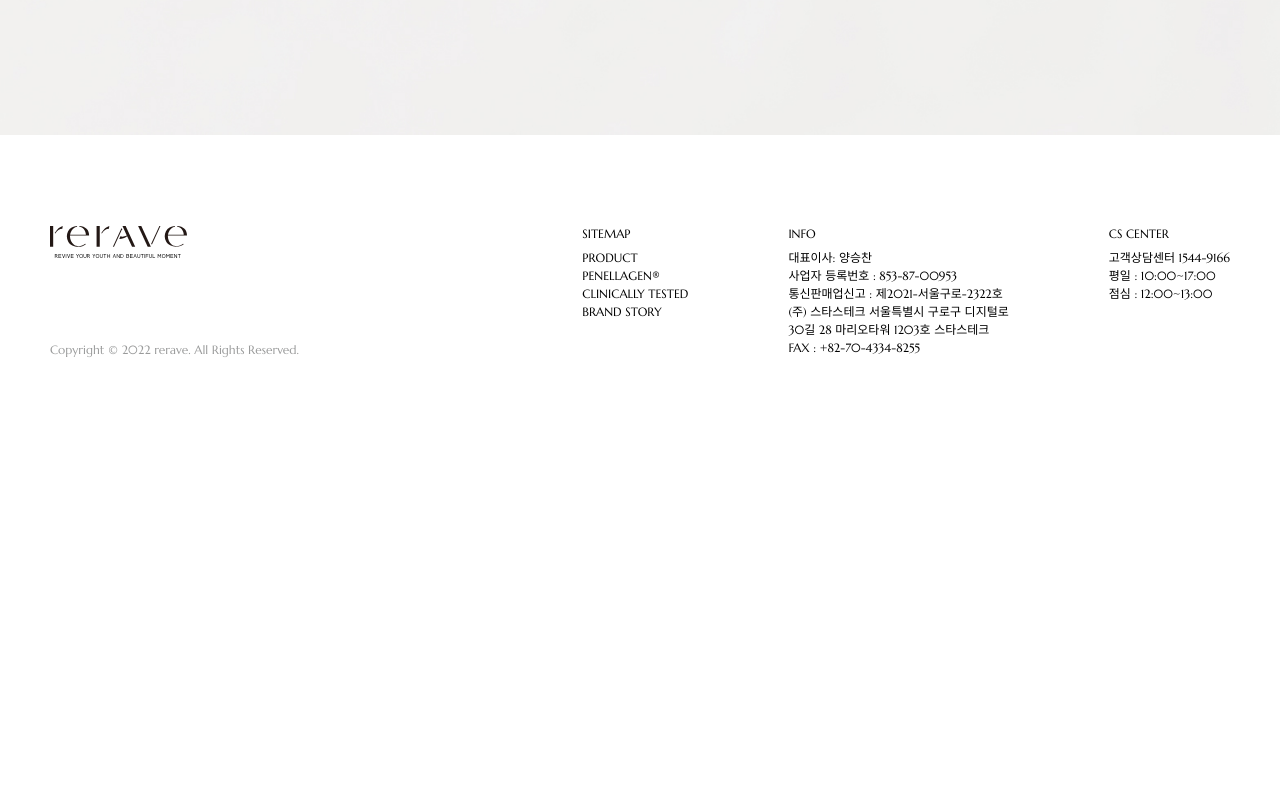
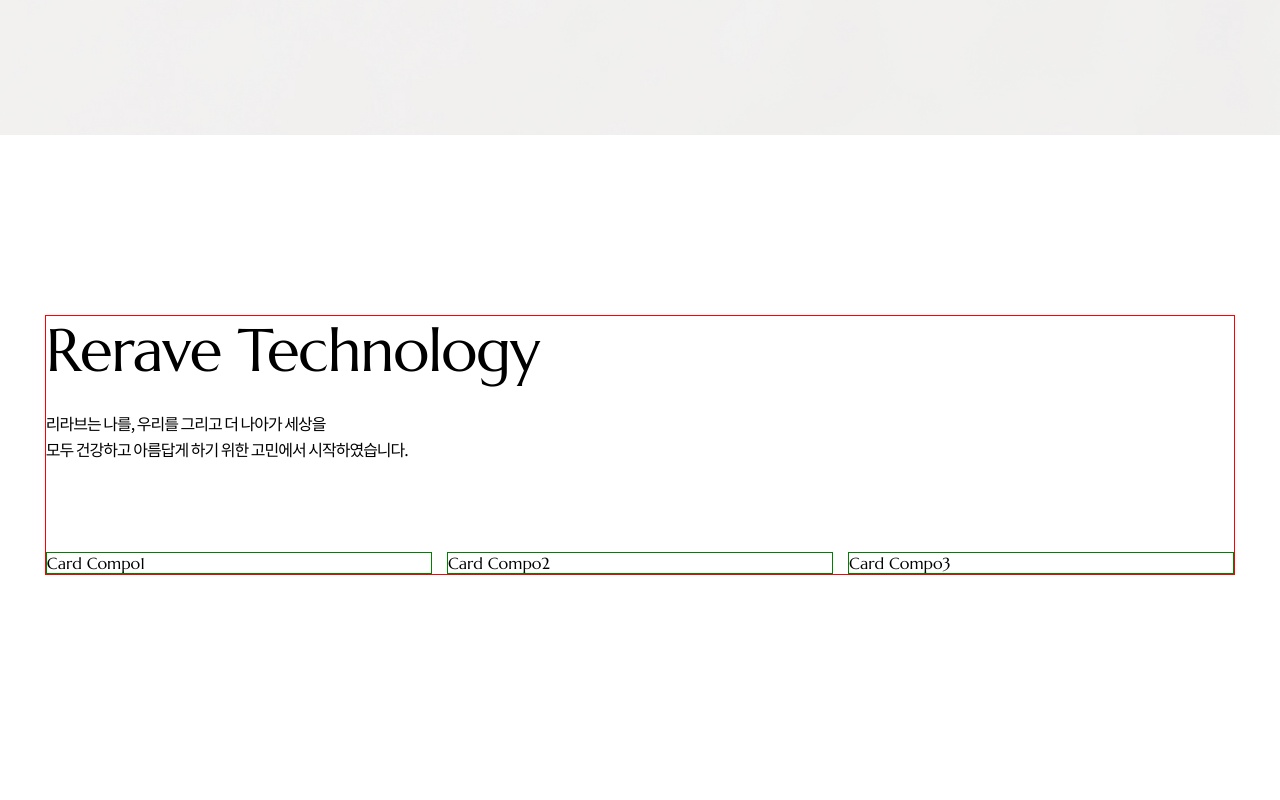
Before and after one commit to codingBottle/codingBottle-WEB-01-rerave, a React (Create React App) app: page / in a window 1280 px wide. Shown: the part 2480-3280 px from the top of the page. Before the commit the page ends 2879 px from the top, so only its background shows below. Built offline with nearby package versions, Linux system fonts and the light colour scheme.

Commit message:
[#14] add technology component to App

```diff
--- a/src/App.tsx
+++ b/src/App.tsx
@@ -6,6 +6,7 @@ import Footer from "components/footer";
 import IntroSection from "components/introSection";
 import AboutProduct from "components/section/AboutProduct";
 import AboutBrand from "components/section/AboutBrand";
+import AboutTechnology from "components/section/AboutTechnology";
 
 function App() {
   return (
@@ -32,6 +33,7 @@ function App() {
         summary="리라브는 나를, 우리를 그리고 더 나아가 세상을"
         summaryBr="모두 건강하고 아름답게 하기 위한 고민에서 시작하였습니다."
       />
+      <AboutTechnology />
       <Footer />
     </>
   );
```
